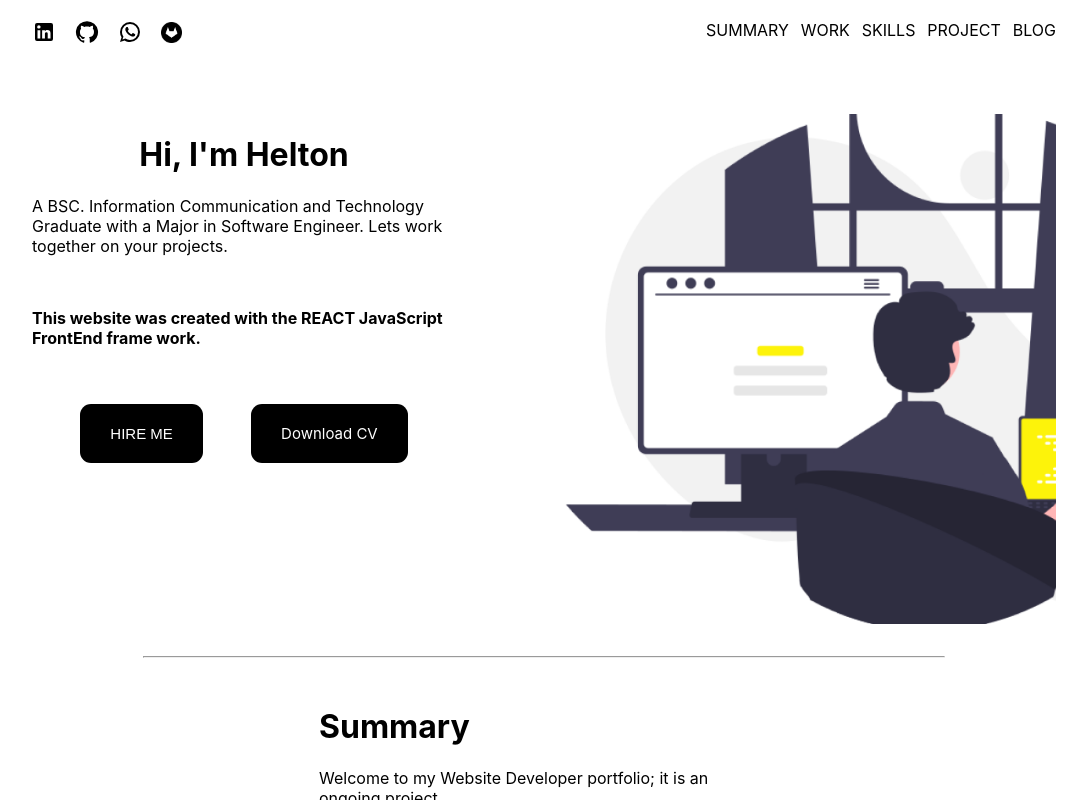
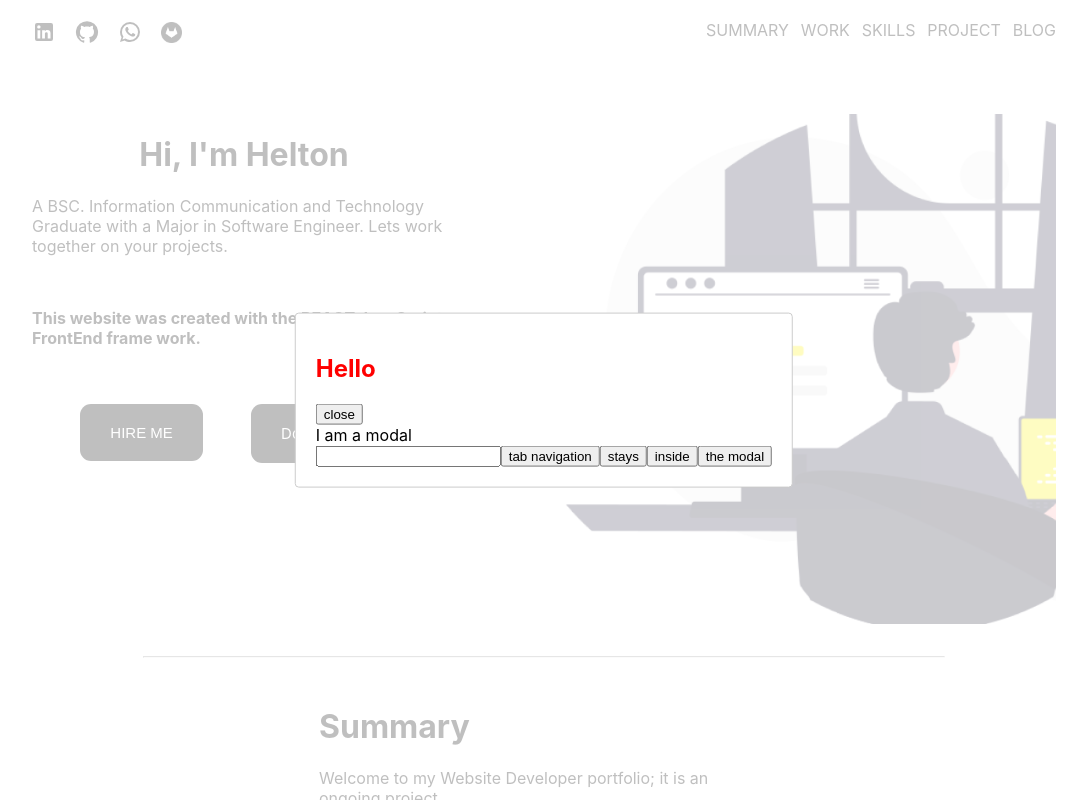
Before and after one commit to gamerboyelz/helton-dev-portfolio, a React (Create React App) app: page / in a window 1280 px wide. Both pictures are taken after a click on the button "HIRE ME". Shown: the top 800 px of the page, without its empty margins (96-1183 px from the left). Built offline with nearby package versions, Linux system fonts and the light colour scheme.

Commit message:
added form popup componenent; a funtional modal was created using the react modal npm package

```diff
--- a/src/components/formPopUpModal.jsx
+++ b/src/components/formPopUpModal.jsx
@@ -1,5 +1,6 @@
  import { useState } from 'react';
  import Modal from 'react-modal';
+
 
  const customStyles = {
     content: {
@@ -12,39 +13,41 @@ const customStyles = {
     },
   };
 
-  Modal.setAppElement('#app');
+/*very important   ----Please use `Modal.setAppElement(el)` or set `appElement={el}`. This is needed so screen readers don't see main content when modal is opened. It is not recommended, but you can opt-out by setting `ariaHideApp={false}`.*/
 
-const formPopUpModal = ()=> {
+Modal.setAppElement(document.getElementById('root'));
+
+ const FormPopUpModal = ()=> {
+
       let subtitle;
+      const [modalIsOpen, setIsOpen] = useState(false);
 
-    const [formPopUp, setformPopUp] = useState(false)
+      function handleClickopenModal() {
+        setIsOpen(true);
+      }
 
-    const openFormPopUp = ()=>{
-        setformPopUp(true)
-    }
-    const afterOpenFormPopUp = ()=> {
+      function afterOpenModal() {
         // references are now sync'd and can be accessed.
         subtitle.style.color = '#f00';
       }
 
-      const closeFormPopUp = ()=>  {
+      function closeModal() {
         setIsOpen(false);
       }
 
-
-
       return (
         <div>
-      <button onClick={openFormPopUp}>Open Modal</button>
+            <button className="btn-HeroSection" onClick={handleClickopenModal} >HIRE ME</button>
+
           <Modal
-        isOpen={formPopUp}
-        onAfterOpen={afterOpenFormPopUp}
-        onRequestClose={closeFormPopUp}
+            isOpen={modalIsOpen}
+            onAfterOpen={afterOpenModal}
+            onRequestClose={closeModal}
             style={customStyles}
             contentLabel="Example Modal"
           >
             <h2 ref={(_subtitle) => (subtitle = _subtitle)}>Hello</h2>
-        <button onClick={closeFormPopUp}>close</button>
+            <button onClick={closeModal}>close</button>
             <div>I am a modal</div>
             <form>
               <input />
@@ -55,6 +58,7 @@ const formPopUpModal = ()=> {
             </form>
           </Modal>
         </div>
-  )
+      );
     }
-export default formPopUpModal;
+
+    export default FormPopUpModal;
--- a/src/components/heroSectionComponent.jsx
+++ b/src/components/heroSectionComponent.jsx
@@ -1,11 +1,9 @@
 import heroImage from "../assets/heroImage.png";
 import resume from "../assets/CV.pdf";
+import FormPopUpModal from "./formPopUpModal";
 
 const HeroSection = () => {
 
-  const handleClickPopUpForm = ()=>{
-    console.log("hire button was clicked")
-  }
 
     return (
       <div className="container-Hero-Section">
@@ -24,7 +22,7 @@ const HeroSection = () => {
 
           <div className="buttonContainer">
             {/* work on Hire Me button below */}
-          <button className="btn-HeroSection" onClick={handleClickPopUpForm} >HIRE ME</button>
+            <FormPopUpModal/>
           <a className="btn-HeroSection" href={resume} download="Helton's Resume">Download CV</a>
           </div>
 
```
Lines whose indentation alone changed are shown as unchanged.
